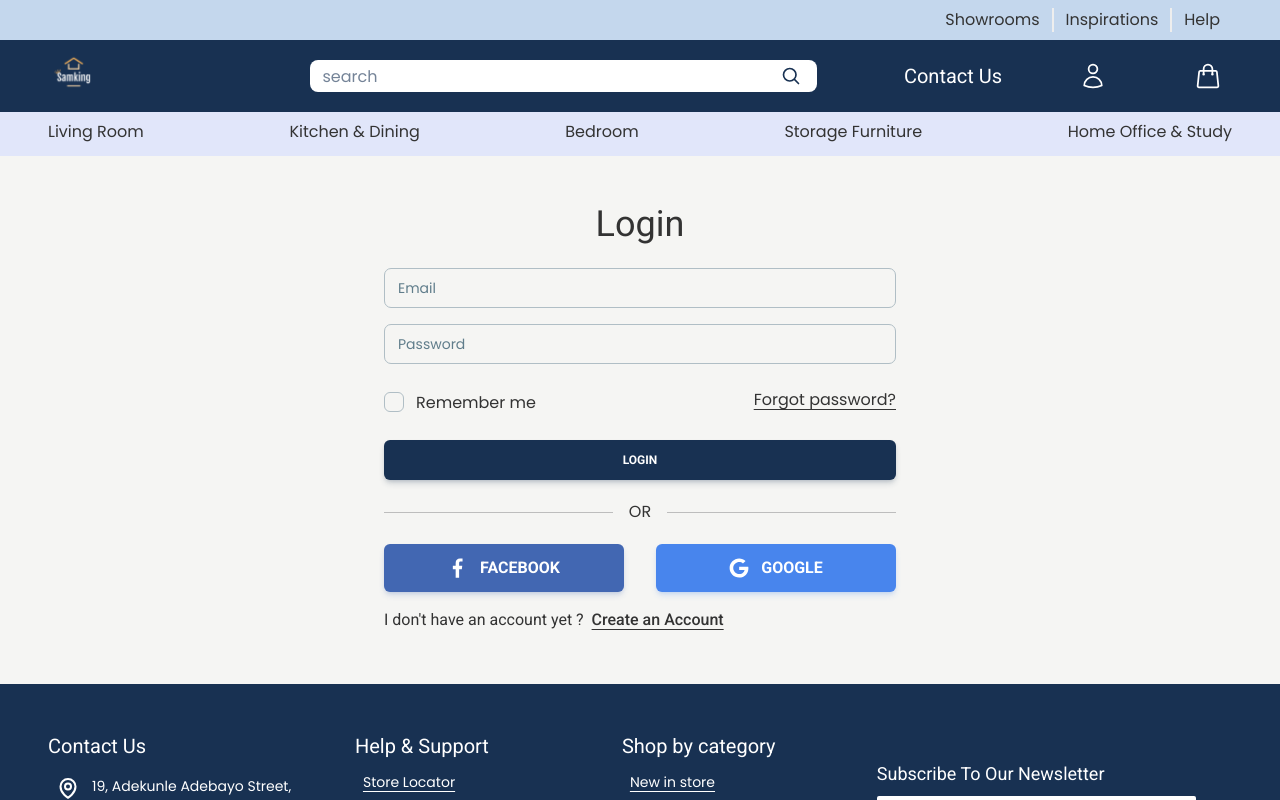
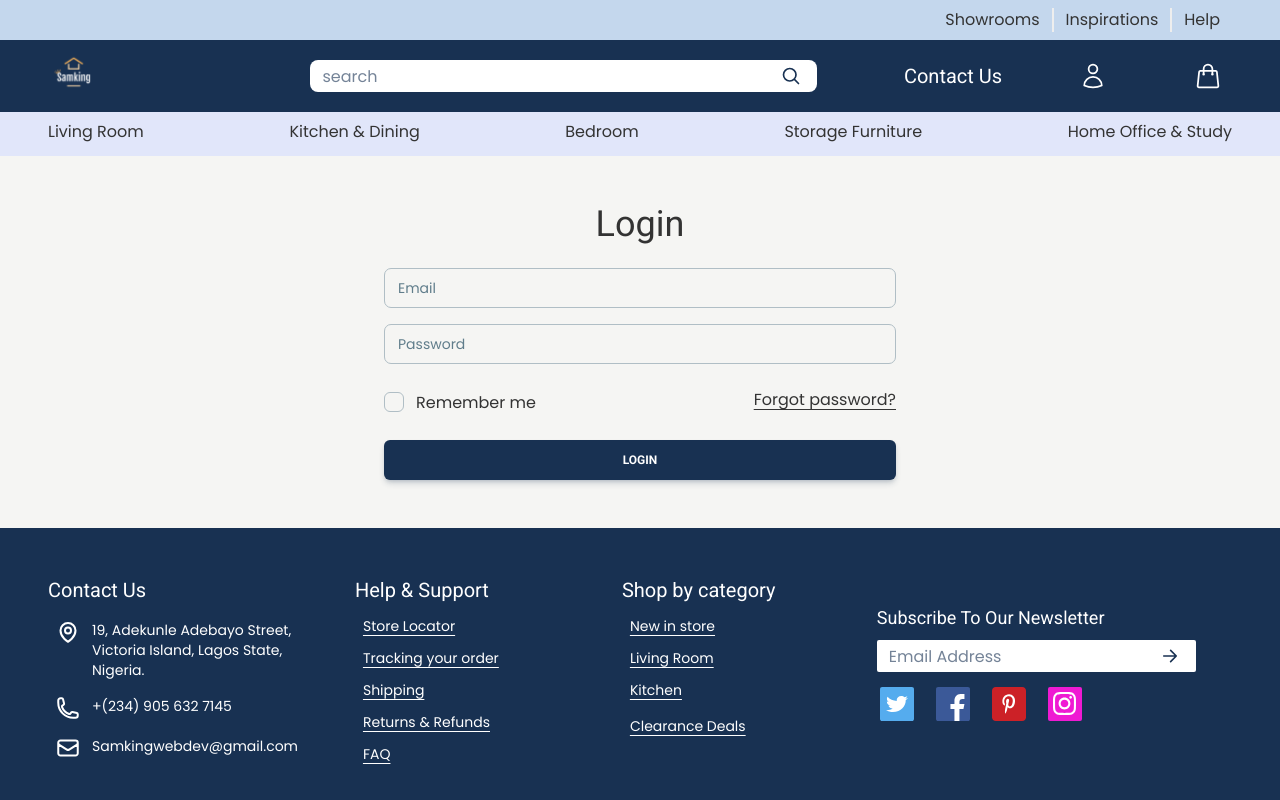
Before and after one commit to Samdevtechnology/samking-furniture, a Next.js app: page /login in a window 1280 px wide. Shown: the top 800 px of the page. Built offline with nearby package versions, Linux system fonts and the light colour scheme; no server answers.

Commit message:
Updated - Move Out Some logic

```diff
--- a/src/app/(auth)/login/page.tsx
+++ b/src/app/(auth)/login/page.tsx
@@ -1,19 +1,8 @@
-import { FacebookSolid, Google } from "@/assets/icons/Socials";
-import Divider from "@/components/Divider";
 import SubNav from "@/components/SubNav";
 import Container from "@/utils/Container";
-import { Button } from "@/utils/MuiServerComponent";
-import TextLinkWrap from "@/utils/TextLinkWrap";
 import LoginForm from "./components/Form";
-import CUSTOM_BTN_CONFIG from "@/utils/BUTTON_CONFIG";
-import { getServerSession } from "next-auth/next";
-import { authOptions } from "@/app/api/auth/[...nextauth]/route";
-import { redirect } from "next/navigation";
 
-const Page = async () => {
-  const data = await getServerSession(authOptions);
-  if (data) redirect("/customer/account");
-
+const Page = () => {
   return (
     <>
       <SubNav relative variant="secondary" />
@@ -25,40 +14,6 @@ const Page = async () => {
             </header>
             <div className="w-full">
               <LoginForm />
-              <Divider>OR</Divider>
-              <div>
-                <div className="flex justify-between items-center gap-x-8">
-                  <Button
-                    className={`rounded-md text-base flex just-cont ${CUSTOM_BTN_CONFIG(
-                      "facebook"
-                    )}`}
-                    fullWidth
-                  >
-                    <FacebookSolid
-                      color="white"
-                      className="inline w-5 h-5 mr-3"
-                    />
-                    Facebook
-                  </Button>
-                  <Button
-                    className={`rounded-md text-base flex just-cont ${CUSTOM_BTN_CONFIG(
-                      "googleBlue"
-                    )}`}
-                    fullWidth
-                  >
-                    <Google className="inline w-5 h-5 mr-3" />
-                    Google
-                  </Button>
-                </div>
-                <div>
-                  <h6 className="mt-4">
-                    I don&apos;t have an account yet ? &nbsp;
-                    <TextLinkWrap href="/register" className="font-medium">
-                      Create an Account
-                    </TextLinkWrap>
-                  </h6>
-                </div>
-              </div>
             </div>
           </main>
         </Container>
```
